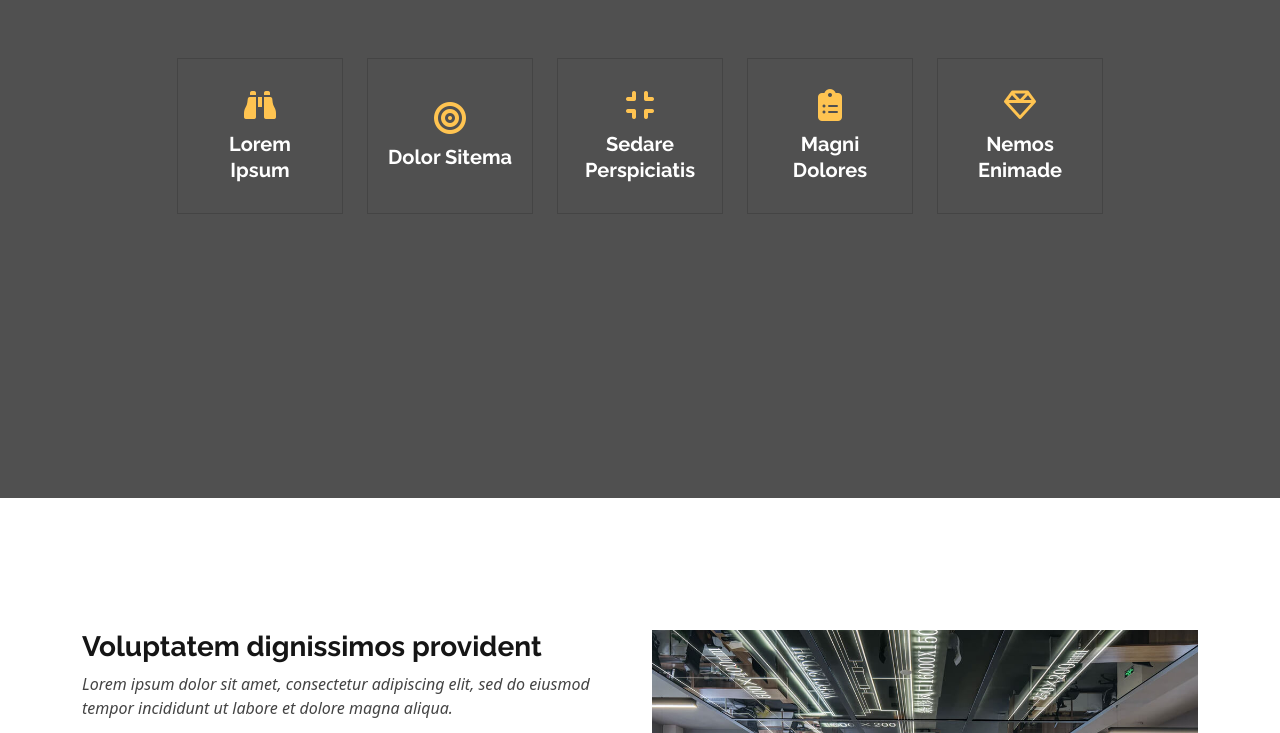
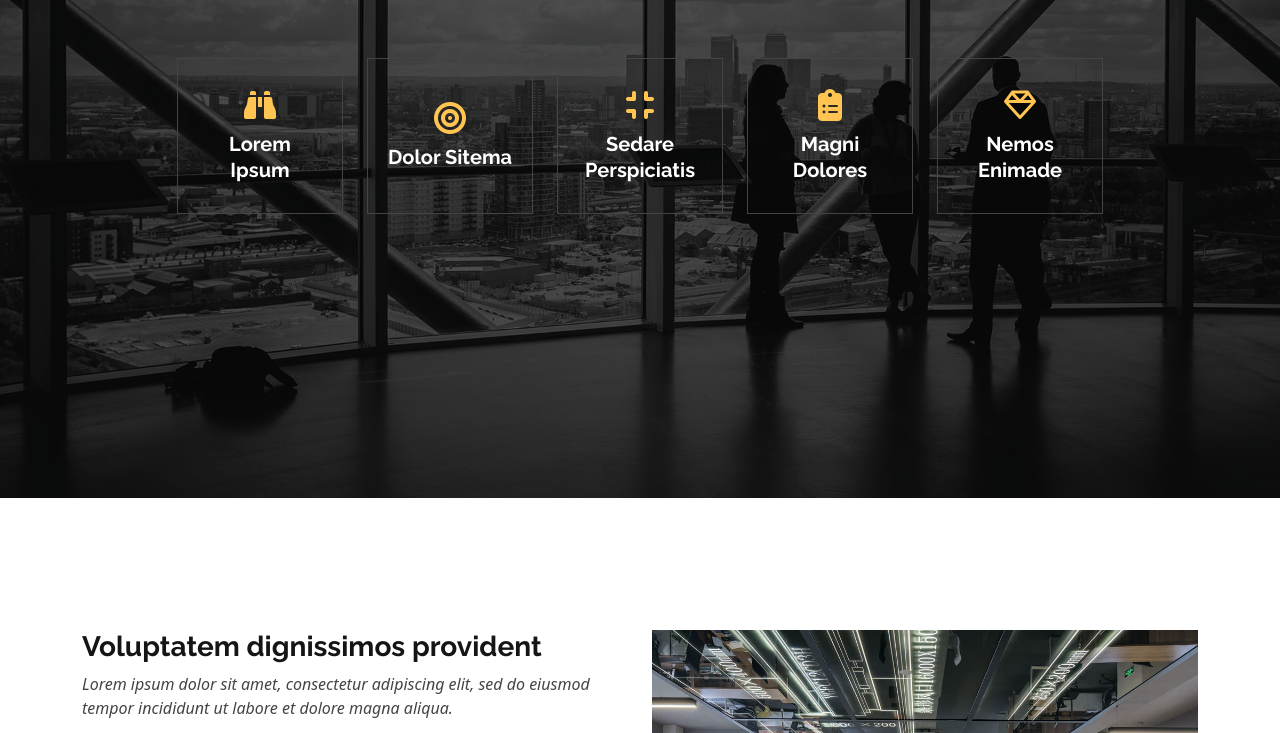
Before and after one commit to mabdullah525/Powerful-digital-solution, a website: page index.html in a window 1280 px wide. Shown: the part 302-1035 px from the top of the page. Drawn offline with nearby package versions, Linux system fonts and the light colour scheme.

Commit message:
bg img path fixed.

```diff
--- a/main.scss
+++ b/main.scss
@@ -148,7 +148,7 @@ header {
     min-height: 100vh;
     background-color: rgba(#060606, 0.7);
     &::before {
-        background-image: url('assets/img/hero-bg.jpg');
+        background-image: url('../../assets/img/hero-bg.jpg');
         background-position: center;
         background-size: cover;
         content: "";
```
Also changed, not shown: static/css/main.css.
